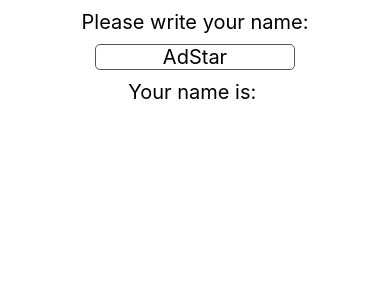
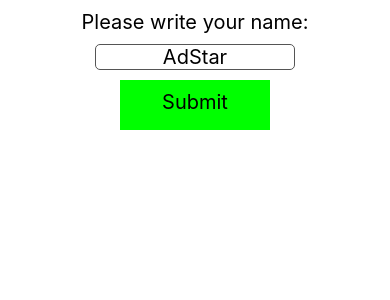
Before and after one commit to DucTran2310/ReactNative_Beginner, a React Native app: screen / in a window 390 px wide. Shown: the top 300 px of the page. Built offline with nearby package versions, Linux system fonts and the light colour scheme.

Commit message:
Add textfield

```diff
--- a/App.js
+++ b/App.js
@@ -1,9 +1,21 @@
 import React, { useState } from 'react';
-import { FlatList, RefreshControl, ScrollView, SectionList, StyleSheet, Text, TextInput, View } from 'react-native';
+import { Button, FlatList, Pressable, RefreshControl, ScrollView, SectionList, StyleSheet, Text, TextInput, TouchableOpacity, View } from 'react-native';
 
 const App = () => {
 
   const [name, setName] = useState('');
+  const [submitted, SetSubmitted] = useState(false);
+
+  const onPressHandler = () => {
+    SetSubmitted(!submitted);
+    if (submitted === true) {
+      setName('');
+    }
+  }
+
+  const handleChangeText = (value) => {
+    setName(value)
+  }
 
   return (
     <View style={styles.body}>
@@ -13,11 +25,38 @@ const App = () => {
       <TextInput
         style={styles.input}
         placeholder={'AdStar'}
-        onChangeText={(value) => setName(value)}
+        onChangeText={handleChangeText}
+        value={name}
       />
-      <Text style={styles.text}>
-        Your name is: {name}
-      </Text>
+      {/* <Button
+        title={submitted ? 'Clear' : 'Submit'}
+        onPress={onPressHandler}
+        disabled={submitted}
+      /> */}
+      {/* <TouchableOpacity
+        style={styles.button}
+        onPress={onPressHandler}
+        activeOpacity={0.5}
+      >
+        <Text style={styles.text}>{submitted ? 'Clear' : 'Submit'}</Text>
+      </TouchableOpacity> */}
+      <Pressable
+        style={({ pressed }) => [
+          { backgroundColor: pressed ? '#ddd' : '#00ff00' },
+          styles.button
+        ]}
+        android_ripple={{color: '#00f'}}
+        onPress={onPressHandler}
+      >
+        <Text style={styles.text}>{submitted ? 'Clear' : 'Submit'}</Text>
+      </Pressable>
+      {
+        submitted ?
+          <Text style={styles.text}>
+            You are registered as {name}
+          </Text>
+          : null
+      }
     </View>
   );
 };
@@ -39,7 +78,14 @@ const styles = StyleSheet.create({
     borderColor: '#555',
     borderRadius: 5,
     textAlign: 'center',
-    fontSize: 20
+    fontSize: 20,
+    marginBottom: 10,
+  },
+  button: {
+    width: 150,
+    height: 50,
+    // backgroundColor: '#00ff00',
+    alignItems: 'center'
   }
 });
 
```
